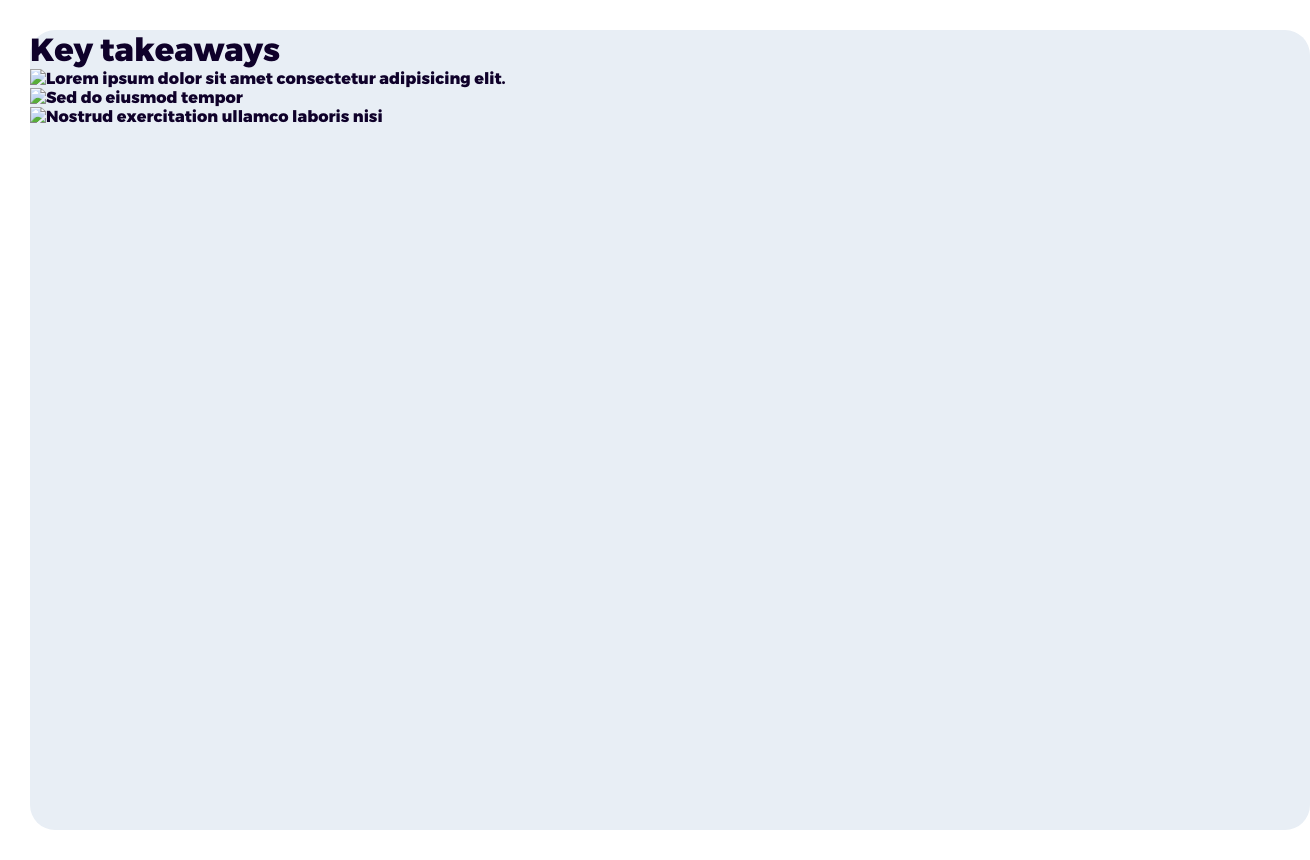
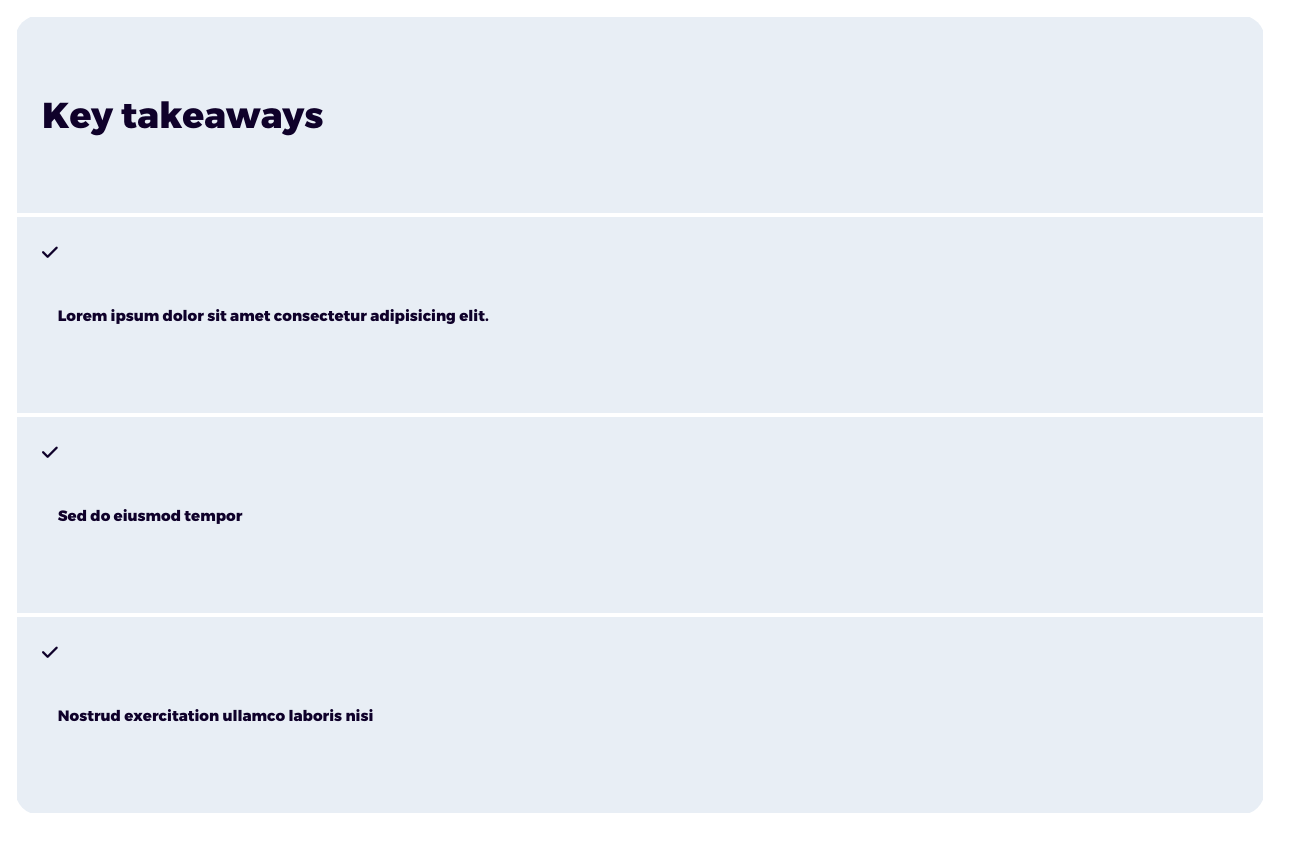
Before and after one commit to AlizeeBoc/Pixel-Perfect, a plain HTML site: page pixelProject.html in a window 1280 px wide. Shown: the whole page, 1310 px wide, since content can reach past the window. After the commit the page ends 815 px from the top, so only its background shows below. Drawn offline with Linux system fonts and the light colour scheme.

Commit message:
Travail sur le CSS : flexbox et remplacement de l'image par une icone

```diff
--- a/pixelProject.html
+++ b/pixelProject.html
@@ -6,21 +6,22 @@
     <meta name="viewport" content="width=device-width, initial-scale=1.0">
     <title>Pixel Project</title>
     <link rel="stylesheet" href="style.css">
+    <script src="https://kit.fontawesome.com/8af7231da6.js" crossorigin="anonymous"></script>
 </head>
 <body>
     <div id="container">
-        <h1>Key takeaways</h1>
+        <h1 class="row">Key takeaways</h1>
         <div class="row">
-            <img src="check.png">
-            <p>Lorem ipsum dolor sit amet consectetur adipisicing elit.</p>
+            <p class="check"><i class="fa-solid fa-check"></i></p>
+            <p class="lorem">Lorem ipsum dolor sit amet consectetur adipisicing elit.</p>
         </div>
         <div class="row">
-            <img src="check.png">
-            <p>Sed do eiusmod tempor</p>
+            <p class="check"><i class="fa-solid fa-check"></i></p>
+            <p class="lorem">Sed do eiusmod tempor</p>
         </div>
         <div class="row">
-            <img src="check.png">
-            <p>Nostrud exercitation ullamco laboris nisi</p>
+            <p class="check"><i class="fa-solid fa-check"></i></p>
+            <p class="lorem">Nostrud exercitation ullamco laboris nisi</p>
         </div>
     </div>
 </body>
--- a/style.css
+++ b/style.css
@@ -2,23 +2,50 @@
     font-family: "Trueno";
     src: url("/fonts/truenobd.otf") format("opentype");
 }
+
+@font-face {
+    font-family: "TruenoEXB";
+    src : url("/fonts/truenoexbd.otf") format("opentype");
+}
+
 * {
     box-sizing: border-box;
     margin: 0;
+    height: 100%;
 }
 
 #container {
     display: flex;
     flex-direction: column;
-    background-color: #e8eef5 ;
-    width: 100vw;
-    height: 100vh;
-    margin:30px;
-    border-radius:25px;
+    background-color: #e8eef5;
+    width: auto;
+    height: 100%;
+    margin: 15px;
+    border-radius: 25px;
     color: #0f012a;
     font-family: "Trueno";
+    font-size: 18px;
 }
 
 .row {
     display: flex;
+    padding: 25px;
+    border: 2px solid white;
+    align-items: center;
 }
+
+
+h2 {
+    font-family: "TruenoEXB";
+}
+
+.lorem {
+    font-size: 15px;
+    display: flex;
+    align-items: center;
+}
+
+.fa-check {
+    display: flex;
+    align-items: center;
+}
```
Also changed, not shown: check.png (added).
